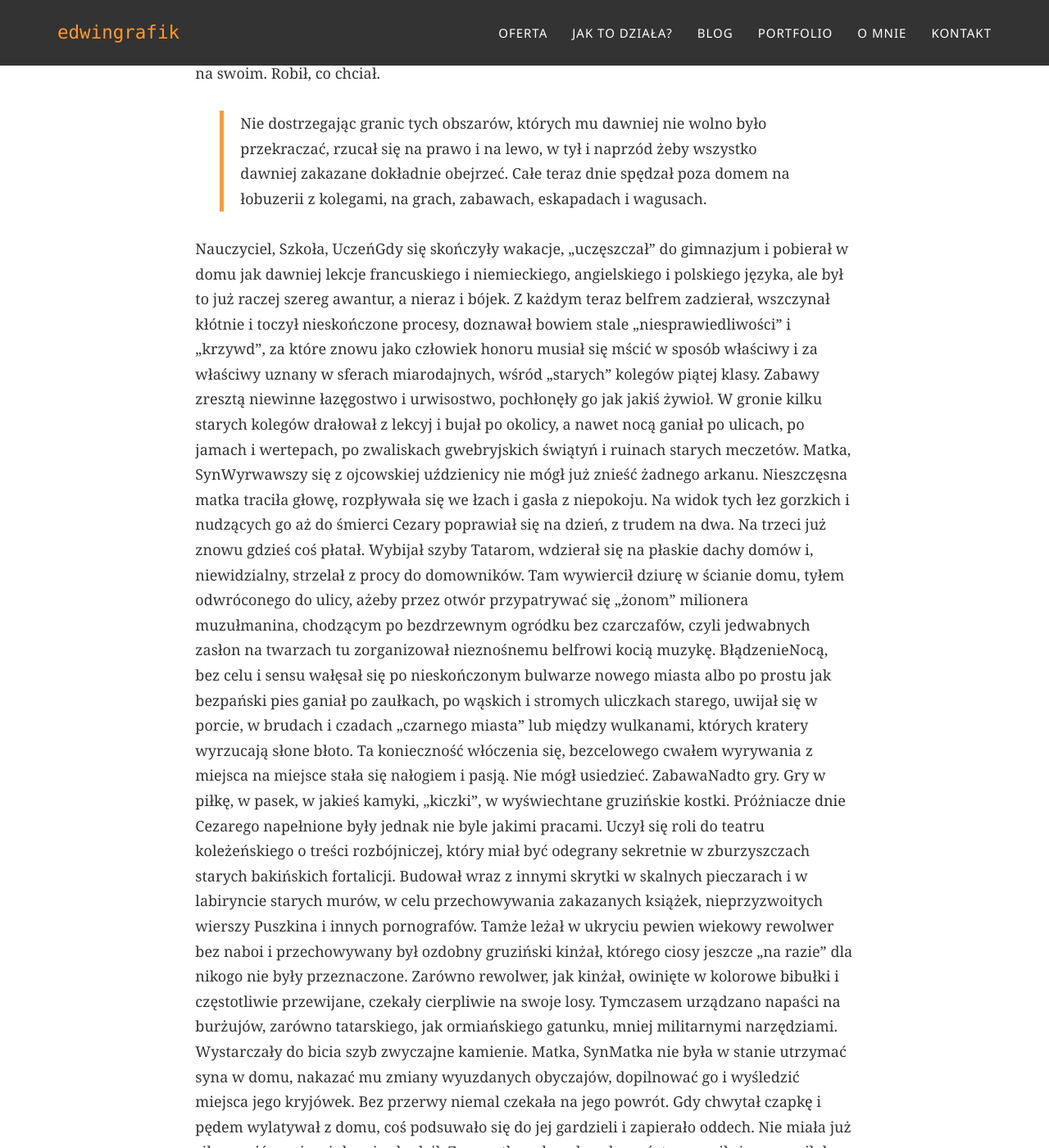
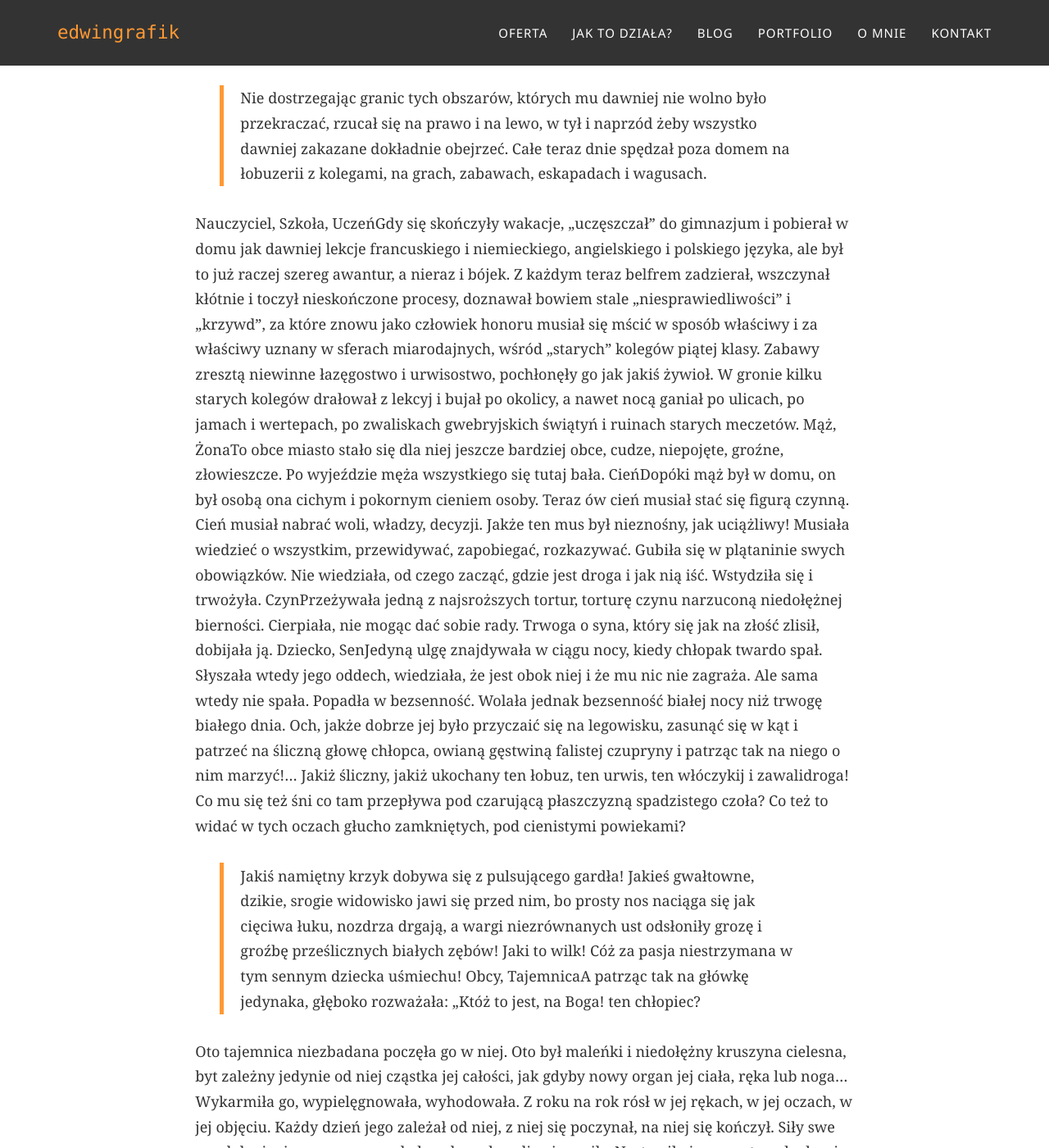
Before and after one commit to edwingrafik/edwingrafik.github.io, a Jekyll site: the page built from _posts/2016-06-30-identyfikacja-wizualna.md, in a window 1280 px wide and 1400 px high, scrolled down 1350 px. Shown: the whole window at 82% size. Built offline with Jekyll 4.4.1, drawn with Linux system fonts in a browser that asks for light colours; some web fonts are replaced; comment, search, counter and statistics services are not loaded; some of the changed text lies outside the part shown.

Commit message:
Update 2016-06-30-identyfikacja-wizualna.md

```diff
--- a/_posts/2016-06-30-identyfikacja-wizualna.md
+++ b/_posts/2016-06-30-identyfikacja-wizualna.md
@@ -12,7 +12,7 @@ category:
 
 ---
 
-**Część pierwsza  Szklane domy Ojciec, Syn, Rodzina, Wojna, ŻołnierzCzaruś dostał był właśnie promocję z klasy czwartej do piątej i skończył czternasty rok życia, gdy Seweryna Barykę jako oficera zapasowego powołano do wojska.  Wojna wybuchła.  Szybko, w ciągu paru dni, idylla rodzinna została zdruzgotana. Cezary znalazł się sam z matką w osierociałym mieszkaniu.**
+Część pierwsza  Szklane domy Ojciec, Syn, Rodzina, Wojna, ŻołnierzCzaruś dostał był właśnie promocję z klasy czwartej do piątej i skończył czternasty rok życia, gdy Seweryna Barykę jako oficera zapasowego powołano do wojska.  Wojna wybuchła.  Szybko, w ciągu paru dni, idylla rodzinna została zdruzgotana. Cezary znalazł się sam z matką w osierociałym mieszkaniu.
 
 Gdy odprowadzał ojca na statek wojenny odchodzący do Astrachania, nie czuł żadnego zgoła żalu. Nowość! Zajmowały go tysiące szczegółów, drobiazgów, dat, nazwisk, cyfr, związanych z przebraniem się ojca w mundur oficerski. Pakował walizkę, świetną walizkę ojcowską z grubej, żółtej skóry, z metalowym okuciem, z wyciśniętym inicjałem i mnóstwem wewnątrz tajemniczych przegródek. Nie podzielał i nie rozumiał zupełnie płaczu i spazmów matki, desperującej od świtu do nocy. Dopiero gdy ojciec w gronie innych oficerów został na pokładzie, a on sam z matką na brzegu, i kładkę z hałasem odepchnięto, Cezarek doznał napadu przerażenia, jakiego jeszcze nigdy w życiu nie doświadczył. Pod naciskiem tego uczucia wyciągnął ręce i począł krzyczeć jak istny dzieciak. Lecz znaki uspakajające, które kreśliły w powietrzu białe ręce ojcowskie, uciszyły go tak nagle, jak nagle przyszła ta ślepa boleść dziecięca. Przecie to na krótko! Istne manewry! Wojna nie będzie trwała długo. Jakieś tam parę tygodni. Może miesiąc. Najwyżej dwa. Wał rosyjski przesunie się po polach wrogów, zmiażdży przeszkody jak marchew czy kukurydzę i wszystko wróci do normy. Tak mówili wszyscy i taką też opinię w spadku po ojcu odjeżdżającym otrzymał Cezary.
 Gdy z portu wracał do domu z matką, zaiste, jak grób milczącą, był już wesoły. Pocieszyło go to i owo, a nade wszystko perspektywa swobody. Matka, Ojciec, SynOjciec, który go nigdy a nigdy nie karał, nigdy nawet nie łajał, a strofował półżartem, z lekką drwinką, dowcipkując, posiadał nad synem władzę żelazną, niezłomną. Wbrew łagodnemu uśmiechowi ojca, wbrew jego grzecznym zaleceniom i pokornym radom, dobrotliwym prośbom, rzuconym wśród umizgów i zabawy  nic nie można było poradzić. Były to kanony i paragrafy woli, narzucone z uśmiechem i w gronie pieszczotek. Był to rząd samowładny i dyktatura tak niezłomna, iż nic, literalnie nic nie mogło jej przełamać. Teraz ta żelazna obręcz rozluźniła się i samochcąc opadła. Przestrach paniczny w oczach matki:  „Co na to ojciec powie?”  znikł. Syn, WolnośćOjciec usunął się z mieszkania i ze świata, a jego nieobecność powiedziała: „Rób, co chcesz!”
@@ -22,9 +22,6 @@ Cezary nie zadawał sobie takich pytań. Przyrzekał matce, że będzie posłusz
 > Nie dostrzegając granic tych obszarów, których mu dawniej nie wolno było przekraczać, rzucał się na prawo i na lewo, w tył i naprzód żeby wszystko dawniej zakazane dokładnie obejrzeć. Całe teraz dnie spędzał poza domem na łobuzerii z kolegami, na grach, zabawach, eskapadach i wagusach.
 
 Nauczyciel, Szkoła, UczeńGdy się skończyły wakacje, „uczęszczał” do gimnazjum i pobierał w domu jak dawniej lekcje francuskiego i niemieckiego, angielskiego i polskiego języka, ale był to już raczej szereg awantur, a nieraz i bójek. Z każdym teraz belfrem zadzierał, wszczynał kłótnie i toczył nieskończone procesy, doznawał bowiem stale „niesprawiedliwości” i „krzywd”, za które znowu jako człowiek honoru musiał się mścić w sposób właściwy i za właściwy uznany w sferach miarodajnych, wśród „starych” kolegów piątej klasy. Zabawy  zresztą niewinne  łazęgostwo i urwisostwo, pochłonęły go jak jakiś żywioł. W gronie kilku starych kolegów drałował z lekcyj i bujał po okolicy, a nawet nocą ganiał po ulicach, po jamach i wertepach, po zwaliskach gwebryjskich świątyń i ruinach starych meczetów.
-Matka, SynWyrwawszy się z ojcowskiej uździenicy nie mógł już znieść żadnego arkanu. Nieszczęsna matka traciła głowę, rozpływała się we łzach i gasła z niepokoju. Na widok tych łez gorzkich i nudzących go aż do śmierci Cezary poprawiał się na dzień, z trudem  na dwa. Na trzeci już znowu gdzieś coś płatał. Wybijał szyby Tatarom, wdzierał się na płaskie dachy domów i, niewidzialny, strzelał z procy do domowników. Tam wywiercił dziurę w ścianie domu, tyłem odwróconego do ulicy, ażeby przez otwór przypatrywać się „żonom” milionera muzułmanina, chodzącym po bezdrzewnym ogródku bez czarczafów, czyli jedwabnych zasłon na twarzach  tu zorganizował nieznośnemu belfrowi kocią muzykę. BłądzenieNocą, bez celu i sensu wałęsał się po nieskończonym bulwarze nowego miasta albo po prostu jak bezpański pies ganiał po zaułkach, po wąskich i stromych uliczkach starego, uwijał się w porcie, w brudach i czadach „czarnego miasta” lub między wulkanami, których kratery wyrzucają słone błoto. Ta konieczność włóczenia się, bezcelowego cwałem wyrywania z miejsca na miejsce stała się nałogiem i pasją. Nie mógł usiedzieć. ZabawaNadto  gry. Gry w piłkę, w pasek, w jakieś kamyki, „kiczki”, w wyświechtane gruzińskie kostki.
-Próżniacze dnie Cezarego napełnione były jednak nie byle jakimi pracami. Uczył się roli do teatru koleżeńskiego o treści rozbójniczej, który miał być odegrany sekretnie w zburzyszczach starych bakińskich fortalicji. Budował wraz z innymi skrytki w skalnych pieczarach i w labiryncie starych murów, w celu przechowywania zakazanych książek, nieprzyzwoitych wierszy Puszkina i innych pornografów. Tamże leżał w ukryciu pewien wiekowy rewolwer bez naboi i przechowywany był ozdobny gruziński kinżał, którego ciosy jeszcze „na razie” dla nikogo nie były przeznaczone. Zarówno rewolwer, jak kinżał, owinięte w kolorowe bibułki i częstotliwie przewijane, czekały cierpliwie na swoje losy. Tymczasem urządzano napaści na burżujów, zarówno tatarskiego, jak ormiańskiego gatunku, mniej militarnymi narzędziami. Wystarczały do bicia szyb zwyczajne kamienie.
-Matka, SynMatka nie była w stanie utrzymać syna w domu, nakazać mu zmiany wyuzdanych obyczajów, dopilnować go i wyśledzić miejsca jego kryjówek. Bez przerwy niemal czekała na jego powrót. Gdy chwytał czapkę i pędem wylatywał z domu, coś podsuwało się do jej gardzieli i zapierało oddech. Nie miała już siły prosić urwisa, żeby nie chodził. Z początku udawał posłuszeństwo: czaił się, przymilał, wypraszał pozwolenie na bomblerkę. Później nabrał zuchwałego rezonu. Z czasem stał się impertynencki, drwiący, uszczypliwy, kłótliwy i napastliwy.Strach A wreszcie nic sobie z matki nie robił. Zacisnęła zęby i milczała przeżywając nieskończone godziny trwogi o jedynaka.
 Mąż, ŻonaTo obce miasto stało się dla niej jeszcze bardziej obce, cudze, niepojęte, groźne, złowieszcze. Po wyjeździe męża wszystkiego się tutaj bała. CieńDopóki mąż był w domu, on był osobą  ona cichym i pokornym cieniem osoby. Teraz ów cień musiał stać się figurą czynną. Cień musiał nabrać woli, władzy, decyzji. Jakże ten mus był nieznośny, jak uciążliwy! Musiała wiedzieć o wszystkim, przewidywać, zapobiegać, rozkazywać. Gubiła się w plątaninie swych obowiązków. Nie wiedziała, od czego zacząć, gdzie jest droga i jak nią iść. Wstydziła się i trwożyła. CzynPrzeżywała jedną z najsroższych tortur, torturę czynu narzuconą niedołężnej bierności. Cierpiała, nie mogąc dać sobie rady. Trwoga o syna, który się jak na złość zlisił, dobijała ją. Dziecko, SenJedyną ulgę znajdywała w ciągu nocy, kiedy chłopak twardo spał. Słyszała wtedy jego oddech, wiedziała, że jest obok niej i że mu nic nie zagraża. Ale sama wtedy nie spała. Popadła w bezsenność. Wolała jednak bezsenność białej nocy niż trwogę białego dnia. Och, jakże dobrze jej było przyczaić się na legowisku, zasunąć się w kąt i patrzeć na śliczną głowę chłopca, owianą gęstwiną falistej czupryny i  patrząc tak na niego  o nim marzyć!… Jakiż śliczny, jakiż ukochany ten łobuz, ten urwis, ten włóczykij i zawalidroga!
 Co mu się też śni  co tam przepływa pod czarującą płaszczyzną spadzistego czoła? Co też to widać w tych oczach głucho zamkniętych, pod cienistymi powiekami?
 
```
